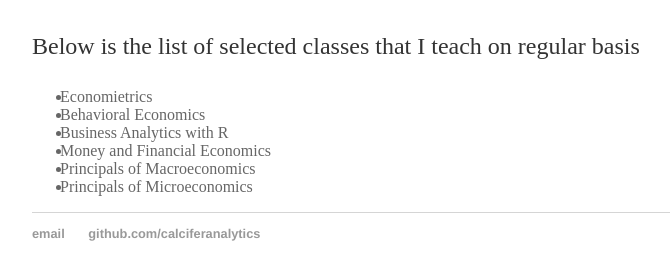
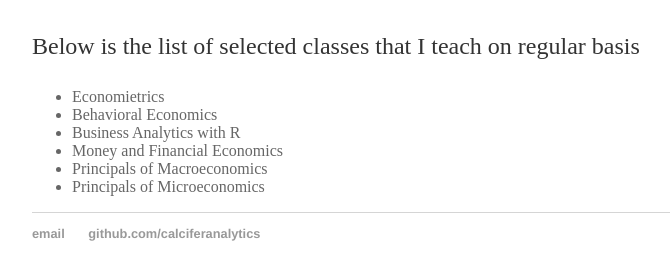
Before and after one commit to calciferanalytics/calciferanalytics.github.io, a Jekyll site: the page built from teaching/index.html, in a window 1280 px wide. Shown: the part 167-447 px from the top of the page, without its empty margins (160-830 px from the left). Built offline with Jekyll 4.4.1, drawn with Linux system fonts in a browser that asks for light colours.

Commit message:
Update default.html

```diff
--- a/_layouts/default.html
+++ b/_layouts/default.html
@@ -10,7 +10,7 @@
       					}
       				span {
         				position: relative;
-        				left: -12px;
+        				left: -0px;
       					}
     			</style>
 		</head>
```
